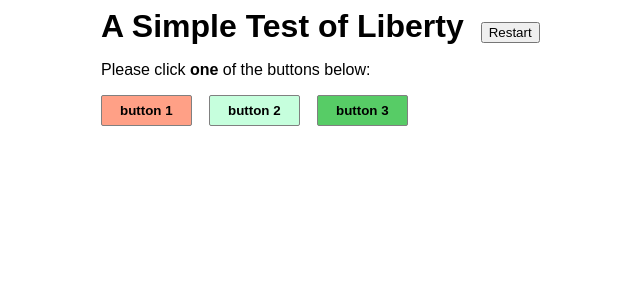
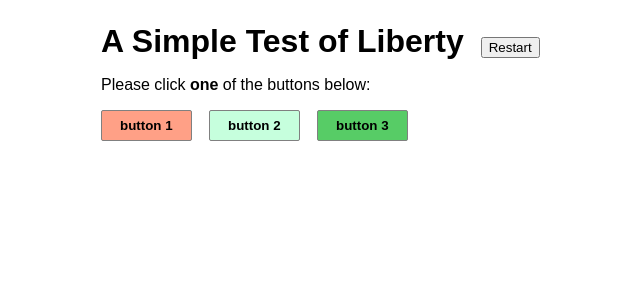
Before and after one commit to jeffreysbrother/javascript_test, a PHP site: page / in a window 1280 px wide. Shown: the top 300 px of the page, without its empty margins (309-949 px from the left). Run offline with PHP 8.4, Linux system fonts and the light colour scheme.

Commit message:
added spacer and title in HTML

```diff
--- a/dev/css/style.css
+++ b/dev/css/style.css
@@ -4,6 +4,10 @@ body {
 
 h1 {
   display: inline;
+}
+
+.spacer {
+  height: 15px;
 }
 
 #modal1, #modal2, #modal3 {
--- a/dev/index.html
+++ b/dev/index.html
@@ -2,12 +2,14 @@
 <html lang="en">
 <head>
   <meta charset="UTF-8">
-  <title>Document</title>
+  <title>Liberty</title>
   <link rel="stylesheet" href="css/style.css">
 </head>
 <body>
 
 <div class="container">
+
+  <div class="spacer"></div>
 
   <h1>A Simple Test of Liberty</h1><button class="refresh-button" onclick="refresh()">Restart</button>
   <p>Please click <strong>one</strong> of the buttons below:</p>
@@ -53,7 +55,7 @@
   </div>
 
   <div id="modal5">
-    <p>So you must believe that organisms (creatures with the capacity to perceive, abstract, and predict) must follow the strict, deterministic rules that govern decaying vegetable matter and falling leaves.</p>
+    <p>So you must believe that organisms (creatures with the capacity to perceive, imagine, abstract, and predict) must follow the strict, deterministic rules that govern decaying vegetable matter and falling leaves.</p>
   </div>
 
   <div id="modal6">
```
